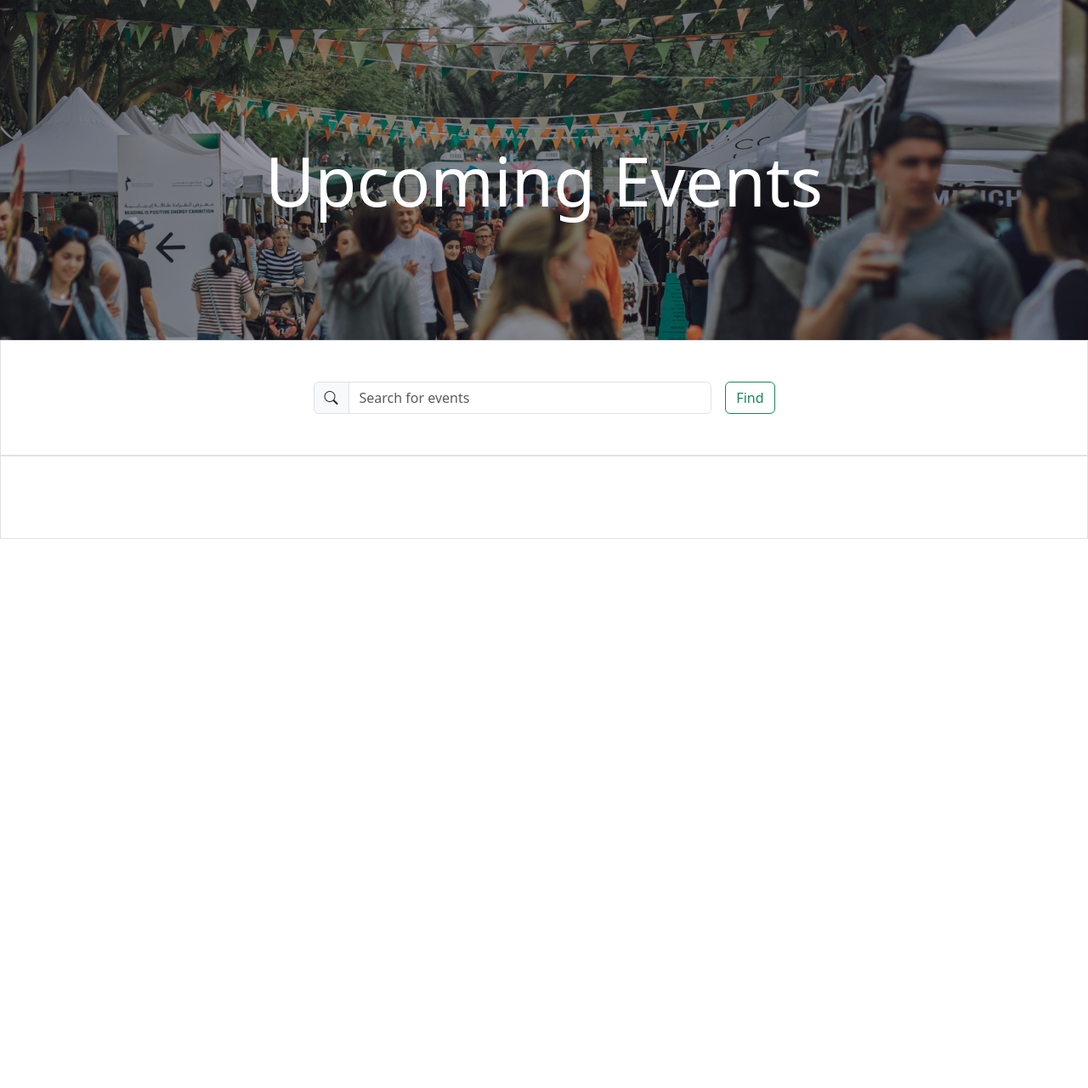
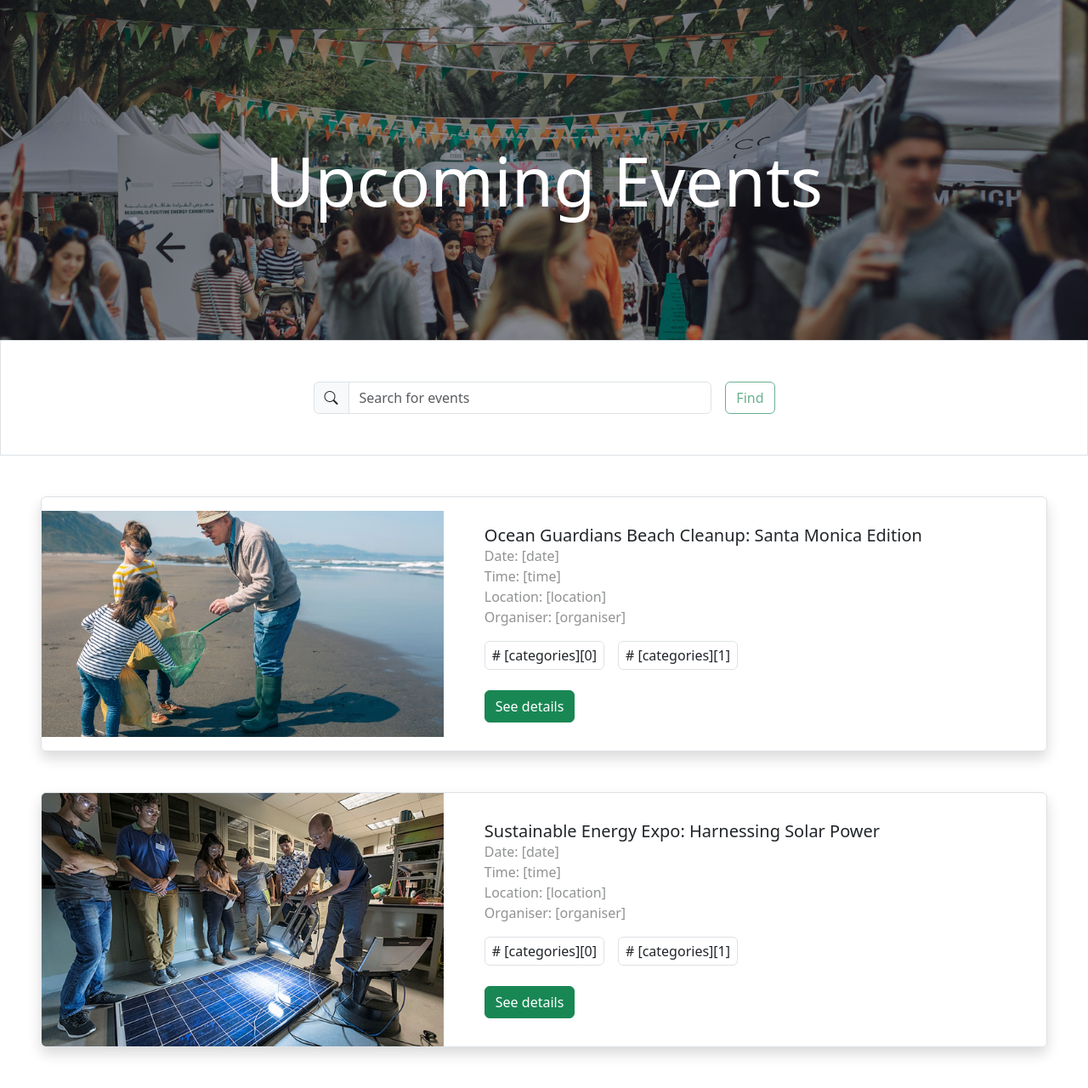
Before and after one commit to hajile-arch/carbon, a PHP site: the page made by pages/(event).html in a window 1280 px wide. Shown: the whole page at 85% size. Before the commit the page ends 634 px from the top, so only its background shows below. Run offline with PHP 8.4, Linux system fonts and the light colour scheme.

Commit message:
Feat: Added the functionality of search in event.php

```diff
--- a/pages/(event).html
+++ b/pages/(event).html
@@ -34,28 +34,224 @@
       </h1>
     </div>
 
-    <!-- search bar -->
     <div class="border d-flex justify-content-center">
-      <form action="" class="d-flex gap-3 p-5 w-50">
+      <!-- search bar -->
+      <form class="d-flex gap-3 p-5 w-50" onsubmit="search(event)">
         <div class="input-group">
           <span class="input-group-text" id="basic-addon1"
             ><i class="bi bi-search"></i
           ></span>
           <input
-            type="email"
+            type="text"
             class="form-control"
             id="searchForEvents"
             placeholder="Search for events"
+            oninput="setBtnState()"
           />
         </div>
-        <button type="submit" class="btn btn-outline-success">Find</button>
+        <button
+          id="find-btn"
+          type="submit"
+          class="btn btn-outline-success"
+          disabled
+        >
+          Find
+        </button>
       </form>
+
+      <!-- filter buttons -->
+      <!-- <div class="d-flex justify-content-center align-items-center">
+        <button class="btn btn-outline-secondary">Ocean</button>
+      </div> -->
     </div>
 
     <!-- list -->
-    <div class="p-5 border w-100 h-100 d-flex flex-column gap-5">
-      <?php include 'dynamic_content.php'; ?>
+    <div class="p-5 w-100 h-100 d-flex flex-column gap-5">
+      <!-- event 1 -->
+      <div
+        class="event-ctn d-flex flex-row justify-content-center align-items-center rounded border shadow overflow-hidden"
+        style="height: 300px"
+      >
+        <img
+          src="../img/event/event-1.jpg"
+          class="card-img-top rounded-0 object-fit-cover"
+          alt="<?php echo $row['image']; ?>"
+          style="width: 40%"
+        />
+        <div class="card-body p-5">
+          <h5 class="card-title">
+            Ocean Guardians Beach Cleanup: Santa Monica Edition
+          </h5>
+          <p class="card-text text-body-tertiary">
+            Date: [date] <br />
+            Time: [time] <br />
+            Location: [location] <br />
+            Organiser: [organiser]
+          </p>
+
+          <div class="d-flex gap-3 pb-4">
+            <div class="border p-1 px-2 rounded"># [categories][0]</div>
+            <div class="border p-1 px-2 rounded"># [categories][1]</div>
+          </div>
+
+          <button
+            type="button"
+            class="btn btn-success"
+            data-bs-toggle="modal"
+            data-bs-target="#modal-1"
+          >
+            See details
+          </button>
+          <div
+            class="modal fade"
+            id="modal-1"
+            tabindex="-1"
+            aria-labelledby="modal-1-label"
+            aria-hidden="true"
+          >
+            <div class="modal-dialog modal-dialog-centered modal-lg">
+              <div class="modal-content">
+                <div class="modal-header">
+                  <h5 class="inner-card-title">[title]</h5>
+                  <button
+                    type="button"
+                    class="btn-close"
+                    data-bs-dismiss="modal"
+                    aria-label="Close"
+                  ></button>
+                </div>
+                <div class="modal-body d-flex justify-content-evenly">
+                  <div class="w-50">
+                    <h5 class="fw-semibold">Details</h5>
+                    <p class="card-text fs-6 text-body-secondary">
+                      Date: [date] <br />
+                      Time: [time] <br />
+                      Location: [location] <br />
+                      Organiser: [organiser] <br />
+                      Email: [email] <br />
+                      Phone: [phone_no]
+                    </p>
+                  </div>
+                  <div class="w-50">
+                    <h5 class="fw-semibold">Description</h5>
+                    <p class="card-text fs-6 text-body-secondary">
+                      [description]
+                    </p>
+                  </div>
+                </div>
+                <div class="modal-footer">
+                  <button
+                    type="button"
+                    class="btn btn-secondary"
+                    data-bs-dismiss="modal"
+                  >
+                    Close
+                  </button>
+                  <a href="register.html">
+                    <button type="button" class="btn btn-primary">
+                      Sign Up
+                    </button>
+                  </a>
+                </div>
+              </div>
+            </div>
+          </div>
+        </div>
+      </div>
+
+      <!-- event 2 -->
+      <div
+        class="event-ctn d-flex flex-row justify-content-center align-items-center rounded border shadow overflow-hidden"
+        style="height: 300px"
+      >
+        <img
+          src="../img/event/event-2.jpg"
+          class="card-img-top rounded-0 object-fit-cover"
+          alt="<?php echo $row['image']; ?>"
+          style="width: 40%"
+        />
+        <div class="card-body p-5">
+          <h5 class="card-title">
+            Sustainable Energy Expo: Harnessing Solar Power
+          </h5>
+          <p class="card-text text-body-tertiary">
+            Date: [date] <br />
+            Time: [time] <br />
+            Location: [location] <br />
+            Organiser: [organiser]
+          </p>
+
+          <div class="d-flex gap-3 pb-4">
+            <div class="border p-1 px-2 rounded"># [categories][0]</div>
+            <div class="border p-1 px-2 rounded"># [categories][1]</div>
+          </div>
+
+          <button
+            type="button"
+            class="btn btn-success"
+            data-bs-toggle="modal"
+            data-bs-target="#modal-2"
+          >
+            See details
+          </button>
+          <div
+            class="modal fade"
+            id="modal-2"
+            tabindex="-1"
+            aria-labelledby="modal-2-label"
+            aria-hidden="true"
+          >
+            <div class="modal-dialog modal-dialog-centered modal-lg">
+              <div class="modal-content">
+                <div class="modal-header">
+                  <h5 class="inner-card-title">[title]</h5>
+                  <button
+                    type="button"
+                    class="btn-close"
+                    data-bs-dismiss="modal"
+                    aria-label="Close"
+                  ></button>
+                </div>
+                <div class="modal-body d-flex justify-content-evenly">
+                  <div class="w-50">
+                    <h5 class="fw-semibold">Details</h5>
+                    <p class="card-text fs-6 text-body-secondary">
+                      Date: [date] <br />
+                      Time: [time] <br />
+                      Location: [location] <br />
+                      Organiser: [organiser] <br />
+                      Email: [email] <br />
+                      Phone: [phone_no]
+                    </p>
+                  </div>
+                  <div class="w-50">
+                    <h5 class="fw-semibold">Description</h5>
+                    <p class="card-text fs-6 text-body-secondary">
+                      [description]
+                    </p>
+                  </div>
+                </div>
+                <div class="modal-footer">
+                  <button
+                    type="button"
+                    class="btn btn-secondary"
+                    data-bs-dismiss="modal"
+                  >
+                    Close
+                  </button>
+                  <a href="register.html">
+                    <button type="button" class="btn btn-primary">
+                      Sign Up
+                    </button>
+                  </a>
+                </div>
+              </div>
+            </div>
+          </div>
+        </div>
+      </div>
     </div>
+    <script src="../scripts/event.js"></script>
     <script src="https://cdn.jsdelivr.net/npm/bootstrap@5.3.3/dist/js/bootstrap.bundle.min.js"></script>
   </body>
 </html>
--- a/scripts/event.js
+++ b/scripts/event.js
@@ -1,42 +1,30 @@
-// let input = document.getElementById("searchForEvents");
-// let list_of_events = document.getElementsByClassName("card-title");
-// let container = document.getElementById("searchResultsContainer");
+const input = document.getElementById("searchForEvents");
 
-// function search(e) {
-//     e.preventDefault();
-//     container.innerHTML = ""; // Clear previous search results
+function search(e) {
+  e.preventDefault();
 
-//     let titles = [];
-//     for (let i = 0; i < list_of_events.length; i++) {
-//         let title = list_of_events[i].innerText;
-//         if (!titles.includes(title)) {
-//             titles.push(title);
-//         }
-//     }
+  const searchValue = input.value.toLowerCase().trim();
+  const list_of_titles = document.querySelectorAll(".card-title");
 
-//     if (input.value.trim() === "") {
-//         // If input is empty, display all events
-//         for (let i = 0; i < titles.length; i++) {
-//             appendEventToList(titles[i]);
-//         }
-//         return;
-//     }
+  const filtered_list_of_titles = Array.from(list_of_titles)
+    .map((title) => title.innerText.toLowerCase())
+    .filter((title) => title.includes(searchValue));
 
-//     let matchingTitles = titles.filter(title =>
-//         title.toLowerCase().includes(input.value.toLowerCase())
-//     );
+  const list_of_events = document.querySelectorAll(".event-ctn");
 
-//     if (matchingTitles.length > 0) {
-//         matchingTitles.forEach(title => {
-//             appendEventToList(title);
-//         });
-//     } else {
-//         container.innerHTML = "No matching events found.";
-//     }
-// }
+  for (let i = 0; i < list_of_events.length; i++) {
+    const event = list_of_events[i];
+    const title = event.querySelector(".card-title").innerText.toLowerCase();
 
-// function appendEventToList(title) {
-//     let eventElement = document.createElement("div");
-//     eventElement.textContent = title;
-//     container.appendChild(eventElement);
-// }
+    if (filtered_list_of_titles.includes(title)) {
+      event.classList.remove("d-none");
+    } else {
+      event.classList.add("d-none");
+    }
+  }
+}
+
+function setBtnState() {
+  const btn = document.getElementById("find-btn");
+  btn.disabled = input.value.trim() === "";
+}
```
Also changed, not shown: api/events.php (+4 -4 lines), pages/event.php (+5 -5 lines).
